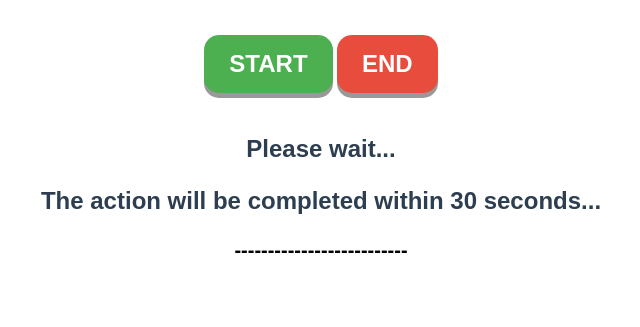
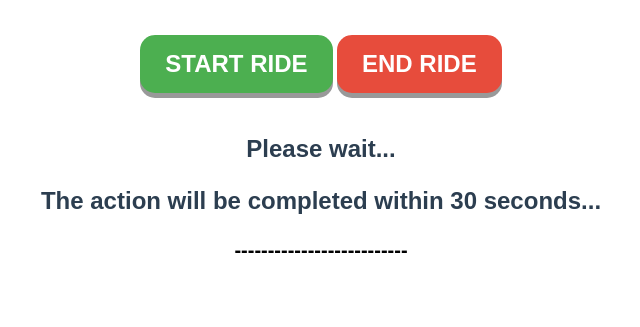
Before and after one commit to kmmkrishnareddy/15102022, a plain HTML site: page index.html in a window 1280 px wide. Shown: the part 473-800 px from the top of the page, without its empty margins (319-959 px from the left). Drawn offline with nearby package versions, Linux system fonts and the light colour scheme.

Commit message:
Update index.html

```diff
--- a/index.html
+++ b/index.html
@@ -121,8 +121,8 @@
 				<div id="title">RIDE time :</div>
 				<div id="timer">00:00:00</div>
 			</div>
-			<button type="button" id="light-on" class="buttonON" >START</button>
-			<button type="button" id="light-off" class="buttonOFF" >END</button><br>
+			<button type="button" id="light-on" class="buttonON" >START RIDE</button>
+			<button type="button" id="light-off" class="buttonOFF" >END RIDE</button><br>
 		</div>
 		<br>
 
```
